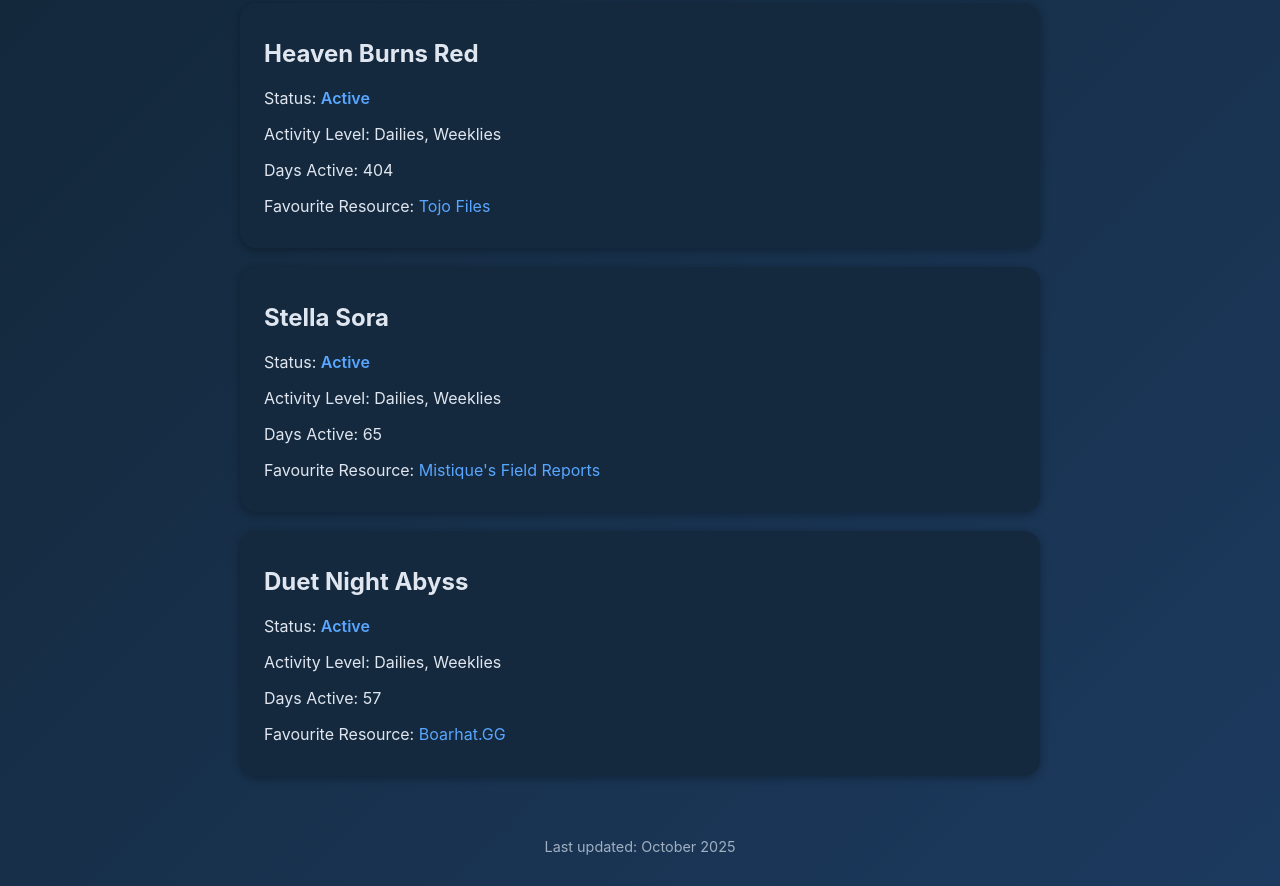
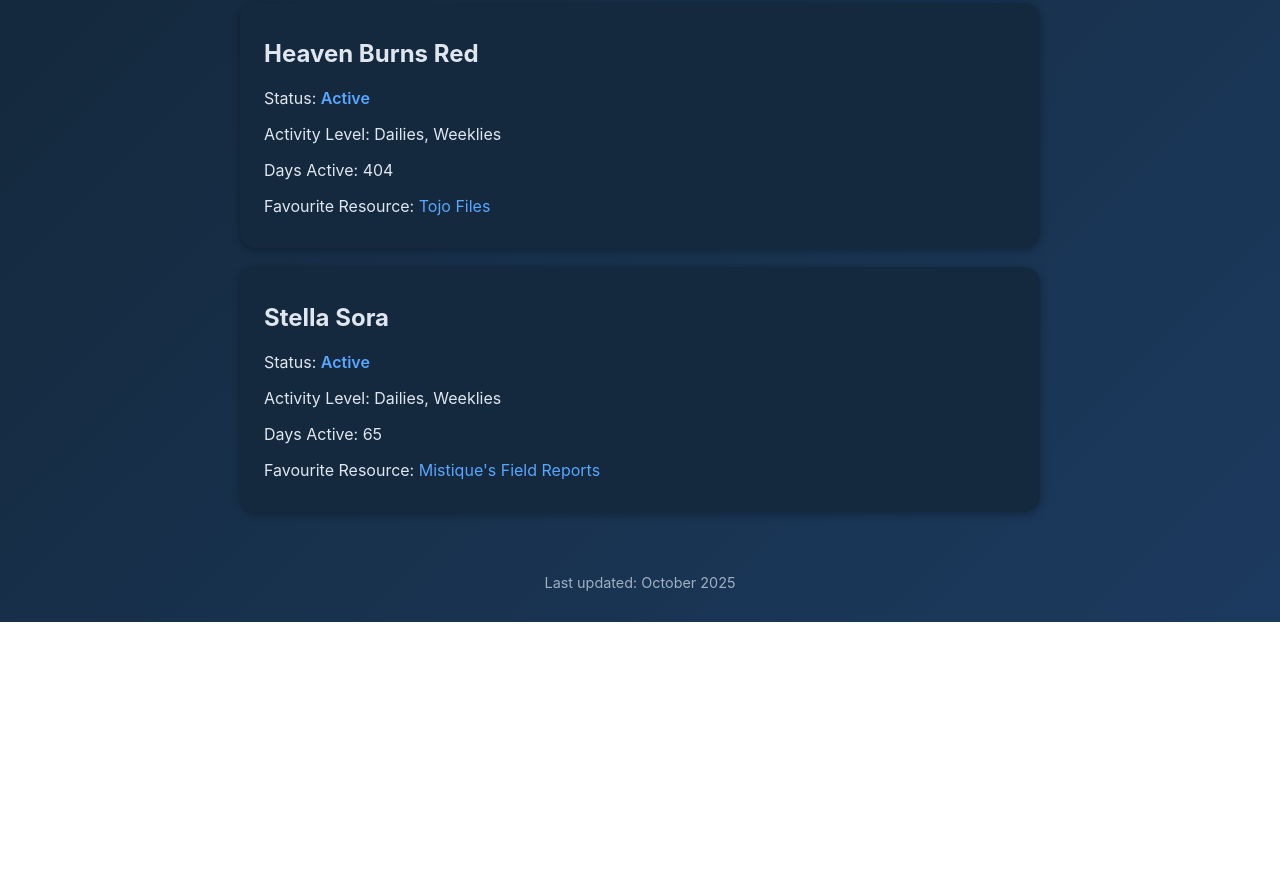
Before and after one commit to Laz-y/lazy-gamelist, a plain HTML site: page index.html in a window 1280 px wide. Shown: the part 1814-2700 px from the top of the page. After the commit the page ends 2436 px from the top, so only its background shows below. Drawn offline with Linux system fonts and the light colour scheme.

Commit message:
Update index.html

```diff
--- a/index.html
+++ b/index.html
@@ -84,14 +84,6 @@
             <p>Favourite Resource: <a href="https://docs.google.com/spreadsheets/d/1otsS2C1RkXLaFSvp2SMOS-vtRBaEBpZlcgR361_fdAE/edit?gid=521388924#gid=521388924">Mistique's Field Reports</a></p>
         </div>
 
-        <div class="game-card">
-            <h2>Duet Night Abyss</h2>
-            <p>Status: <span class="status">Active</span></p>
-            <p>Activity Level: Dailies, Weeklies</p>
-            <p>Days Active: <span class="days-active" data-start="2025-10-28"></span></p>
-            <p>Favourite Resource: <a href="https://boarhat.gg/games/duet-night-abyss/">Boarhat.GG</a></p>
-        </div>
-
     </section>
 
     <!-- Dropped Games -->
```
